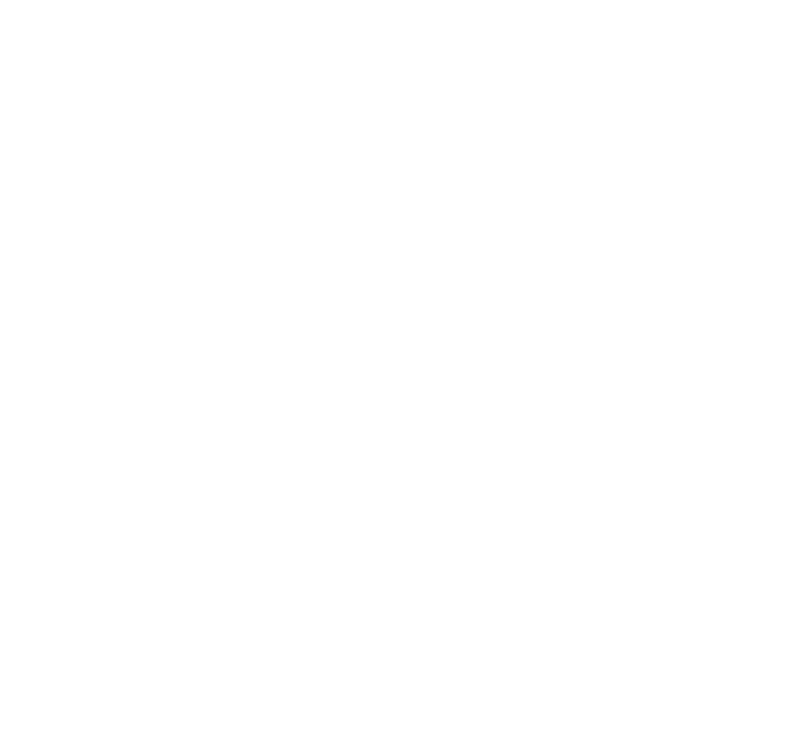
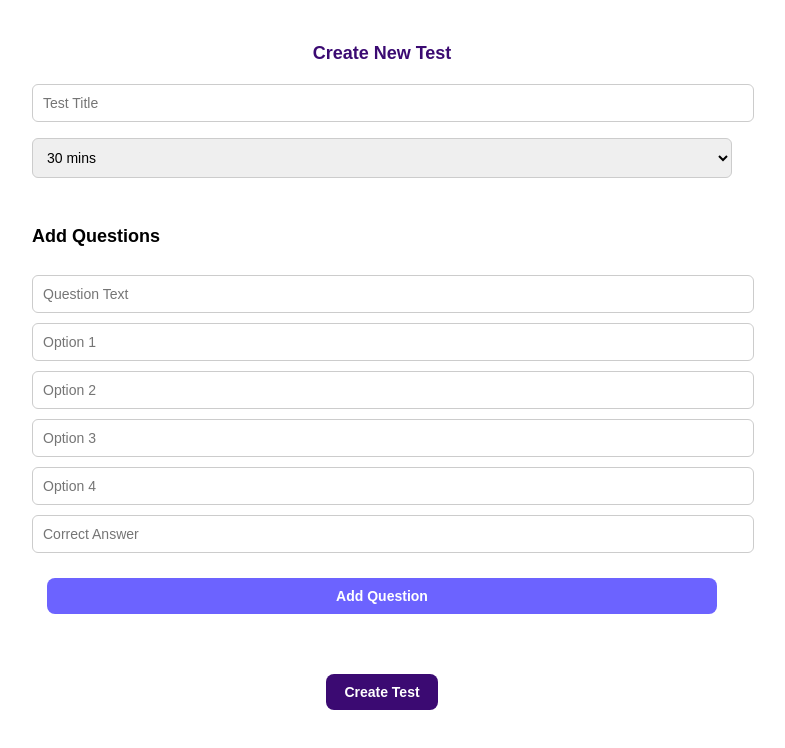
Before and after one commit to Excellent-Learning-Global/ELG-Exam-app, a React (Vite) app: page /admin/create-test in a window 1280 px wide. Before the commit this address had no page. Shown: the top 748 px of the page, without its empty margins (258-1043 px from the left). Built offline with nearby package versions, Linux system fonts and the light colour scheme.

Commit message:
worked on the createTest

```diff
--- a/src/App.jsx
+++ b/src/App.jsx
@@ -5,6 +5,7 @@
 import TakeTest from "./pages/TakeTest";
 import Results from "./pages/Results";
 import AdminDashboard from "./pages/admin/AdminDashboard";
+import CreateTest from "./pages/admin/CreateTest";
 
 function App() {
   const [count, setCount] = useState(0)
@@ -17,6 +18,7 @@
         <Route path="/test/:id" element={<TakeTest />} />
         <Route path="/results/:id" element={<Results />} />
         <Route path="/admin" element={<AdminDashboard />} />
+        <Route path="/admin/create-test" element={<CreateTest />} />
       </Routes>
     </BrowserRouter>
   );
--- a/src/pages/admin/AdminDashboard.jsx
+++ b/src/pages/admin/AdminDashboard.jsx
@@ -1,8 +1,10 @@
 import React from 'react'
+import { useNavigate } from "react-router-dom";
 import './AdminDashboard.css';
 import Button from '../../components/Button.jsx';
 
 function AdminDashboard() {
+  const navigate = useNavigate();
   const stats = {
     totalStudents: 200,
     totalTests: 15,
@@ -33,7 +35,7 @@
 
       {/* Actions */}
       <div className='admin-actions' >
-        <Button >Create New Test</Button>
+        <Button onClick={() => navigate('/admin/create-test')} >Create New Test</Button>
         <Button type='secondary'>View Results</Button>
         <Button>Manage Students</Button>
       </div>
--- /dev/null
+++ b/src/pages/admin/CreateTest.css
@@ -0,0 +1,55 @@
+.create-test-container {
+  padding: 20px;
+  max-width: 700px;
+  margin: 0 auto;
+  font-family: Arial, sans-serif;
+}
+
+.create-test-title {
+  text-align: center;
+  color: #3B0A72;
+}
+
+.create-test-form {
+  display: flex;
+  flex-direction: column;
+  gap: 16px;
+  margin-top: 20px;
+}
+
+.input-field {
+  width: 100%;
+  padding: 10px;
+  border-radius: 6px;
+  border: 1px solid #ccc;
+  font-size: 14px;
+}
+
+.add-question-section {
+  margin-top: 30px;
+  display: flex;
+  flex-direction: column;
+  gap: 10px;
+}
+
+.questions-preview {
+  margin-top: 30px;
+}
+
+.question-card {
+  border: 1px solid #ddd;
+  border-radius: 6px;
+  padding: 10px;
+  margin-bottom: 10px;
+  background-color: #F7F6FB;
+}
+
+.options-list {
+  margin-top: 6px;
+  padding-left: 20px;
+}
+
+.submit-section {
+  margin-top: 30px;
+  text-align: center;
+}
--- a/src/pages/admin/CreateTest.jsx
+++ b/src/pages/admin/CreateTest.jsx
@@ -1,9 +1,142 @@
 import React from 'react'
 
-const CreateTest = () => {
+import { useState } from "react";
+import Button from "../../components/Button.jsx";
+import { useNavigate } from "react-router-dom";
+import "./CreateTest.css";
+
+function CreateTest() {
+  const navigate = useNavigate();
+
+  // Test information
+  const [title, setTitle] = useState("");
+  const [duration, setDuration] = useState("30 mins");
+
+  // Questions
+  const [questions, setQuestions] = useState([]);
+
+  // Current question form
+  const [qText, setQText] = useState("");
+  const [options, setOptions] = useState(["", "", "", ""]);
+  const [answer, setAnswer] = useState("");
+
+  // Add question
+  const addQuestion = () => {
+    if (!qText || !answer || options.some(opt => !opt)) {
+      alert("Please fill all fields for the question.");
+      return;
+    }
+    setQuestions([...questions, { text: qText, options, answer }]);
+    setQText("");
+    setOptions(["", "", "", ""]);
+    setAnswer("");
+  };
+
+  // Remove question
+  const removeQuestion = (index) => {
+    const newQuestions = questions.filter((_, i) => i !== index);
+    setQuestions(newQuestions);
+  };
+
+  // Mock submittion
+  const handleSubmit = (e) => {
+    e.preventDefault();
+    if (!title || !questions.length) {
+      alert("Please enter test title and at least one question.");
+      return;
+    }
+    alert(`Test Created!\nTitle: ${title}\nDuration: ${duration}\nQuestions: ${questions.length}`);
+    console.log("Mock Test Data:", { title, duration, questions });
+    navigate("/admin");
+  };
+
   return (
-    <div>CreateTest</div>
-  )
+    <div className="create-test-container">
+      <h2 className="create-test-title">Create New Test</h2>
+
+      {/* Test Info */}
+      <div className="create-test-form">
+        <input
+          type="text"
+          placeholder="Test Title"
+          value={title}
+          onChange={(e) => setTitle(e.target.value)}
+          className="input-field"
+        />
+
+        <select
+          value={duration}
+          onChange={(e) => setDuration(e.target.value)}
+          className="input-field"
+        >
+          <option>30 mins</option>
+          <option>1 hour</option>
+
+        </select>
+      </div>
+
+      {/* Add Question */}
+      <div className="add-question-section">
+        <h3>Add Questions</h3>
+        <input
+          type="text"
+          placeholder="Question Text"
+          value={qText}
+          onChange={(e) => setQText(e.target.value)}
+          className="input-field"
+        />
+
+        {options.map((opt, i) => (
+          <input
+            key={i}
+            type="text"
+            placeholder={`Option ${i + 1}`}
+            value={opt}
+            onChange={(e) => {
+              const newOpts = [...options];
+              newOpts[i] = e.target.value;
+              setOptions(newOpts);
+            }}
+            className="input-field"
+          />
+        ))}
+
+        <input
+          type="text"
+          placeholder="Correct Answer"
+          value={answer}
+          onChange={(e) => setAnswer(e.target.value)}
+          className="input-field"
+        />
+
+        <Button type="secondary" onClick={addQuestion}>Add Question</Button>
+      </div>
+
+      {/* Questions Preview */}
+      {questions.length > 0 && (
+        <div className="questions-preview">
+          <h3>Questions Preview</h3>
+          {questions.map((q, idx) => (
+            <div key={idx} className="question-card">
+              <strong>{idx + 1}. {q.text}</strong>
+              <ul className="options-list">
+                {q.options.map((opt, i) => (
+                  <li key={i}>{opt}</li>
+                ))}
+              </ul>
+              <p><strong>Answer:</strong> {q.answer}</p>
+              <Button type="danger" onClick={() => removeQuestion(idx)}>Remove</Button>
+            </div>
+          ))}
+        </div>
+      )}
+
+      {/* Submit Test */}
+      <div className="submit-section">
+        <Button type="primary" onClick={handleSubmit}>Create Test</Button>
+      </div>
+    </div>
+  );
 }
 
-export default CreateTest
+export default CreateTest;
```
